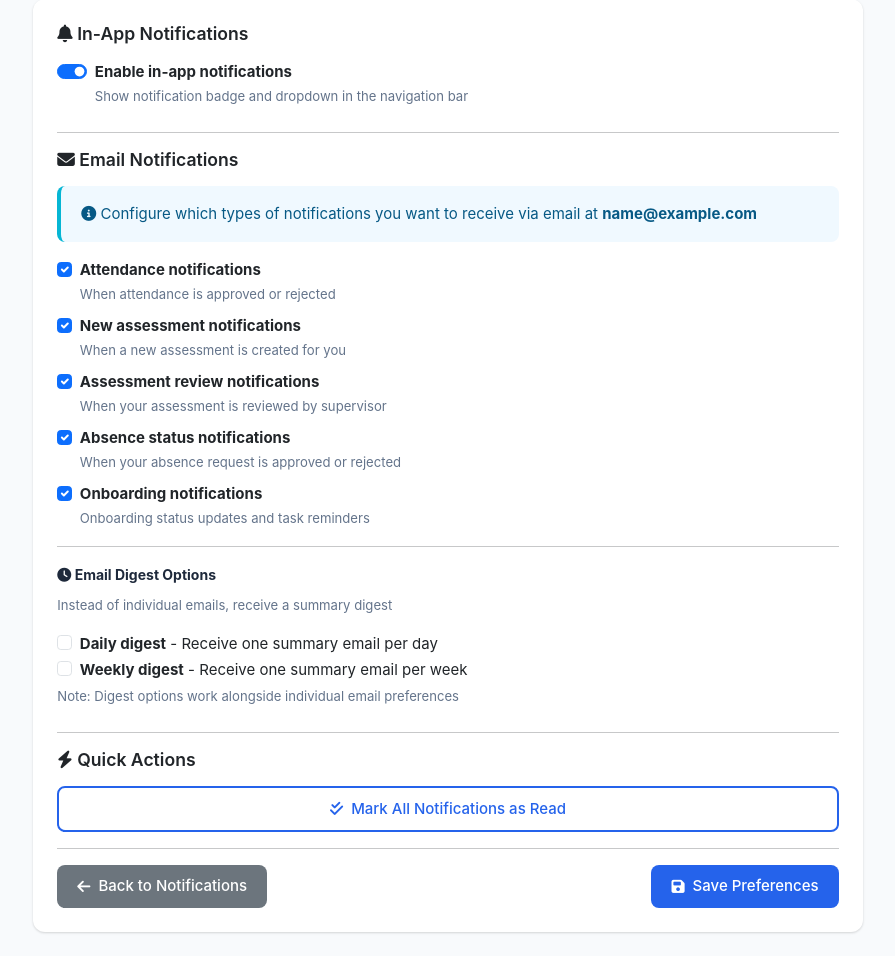
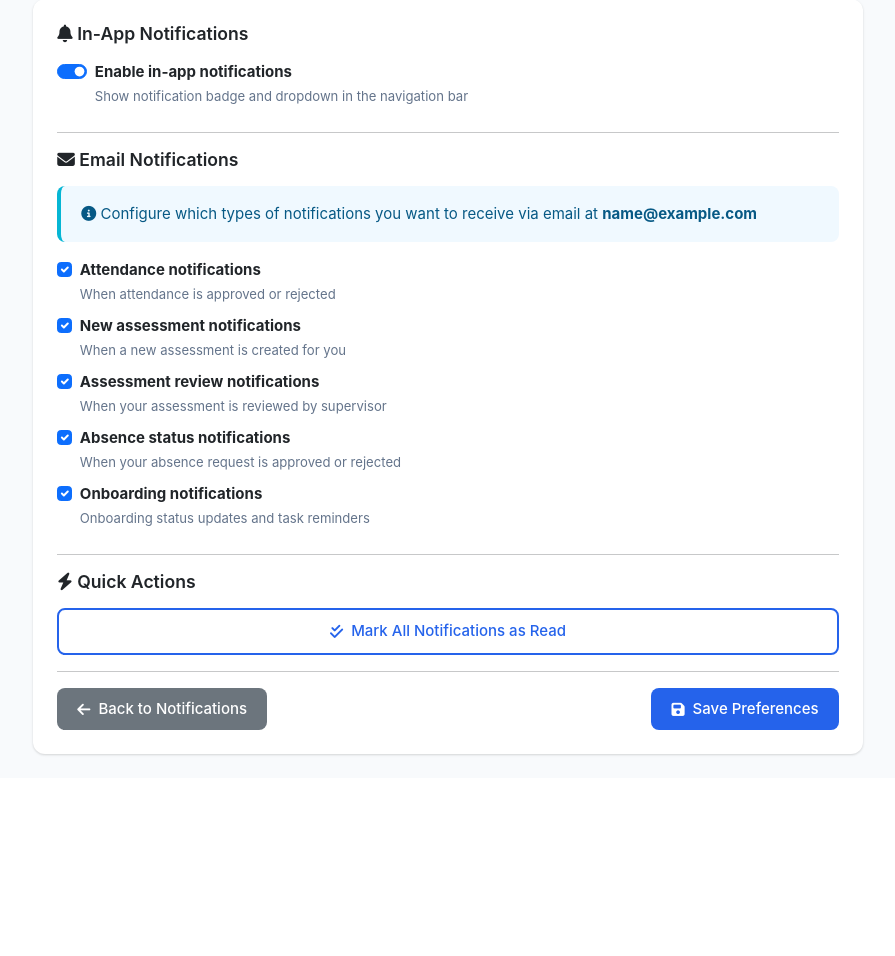
Before and after one commit to Frederick-Teye/InternshipManagementSystem, a Django app: page /notifications/preferences/ in a window 1280 px wide. Shown: the part 191-1147 px from the top of the page, without its empty margins (192-1087 px from the left). After the commit the page ends 947 px from the top, so only its background shows below. Run offline with Django 4.2, Linux system fonts and the light colour scheme; the visitor is signed in with stand-in values (Sample User, id 1); data comes from the database, SQL or seed files in the repository; data that the repository does not hold is empty.

Commit message:
Remove unimplemented email digest functionality from UI
🗑️ Clean up notification preferences interface:
- Removed 'Email Digest Options' section from preferences UI
- Removed daily digest and weekly digest checkboxes
- Removed digest form processing logic from preferences view

❌ Issues identified:
- Database fields exist (daily_digest, weekly_digest) but no backend logic
- No scheduled tasks to send digest emails
- No digest email templates
- No Celery tasks or cron jobs for digest generation
- Documentation incorrectly claimed digest feature was implemented

✅ Benefits:
- Cleaner preferences UI showing only working features
- No user confusion from non-functional options
- Accurate documentation reflecting actual capabilities
- Database fields preserved for future implementation

📚 Documentation updates:
- Fixed NOTIFICATION_SYSTEM_COMPLETED.md to remove digest from implemented features
- Digest functionality remains in 'Future Enhancements' section

🎯 Result: Notification preferences now only show functional email features

```diff
--- a/apps/notifications/views.py
+++ b/apps/notifications/views.py
@@ -109,10 +109,6 @@ def notification_preferences(request):
             request.POST.get("email_on_onboarding") == "on"
         )
 
-        # Update digest preferences
-        preferences.daily_digest = request.POST.get("daily_digest") == "on"
-        preferences.weekly_digest = request.POST.get("weekly_digest") == "on"
-
         preferences.save()
 
         messages.success(request, "✓ Notification preferences updated successfully!")
--- a/templates/notifications/preferences.html
+++ b/templates/notifications/preferences.html
@@ -97,31 +97,6 @@
                 <small class="text-muted">Onboarding status updates and task reminders</small>
               </label>
             </div>
-
-            <hr>
-
-            <div class="mb-3">
-              <label class="form-label"><strong><i class="fas fa-clock"></i> Email Digest Options</strong></label>
-              <p class="text-muted small">Instead of individual emails, receive a summary digest</p>
-
-              <div class="form-check">
-                <input class="form-check-input" type="checkbox"
-                       name="daily_digest" id="daily_digest"
-                       {% if preferences.daily_digest %}checked{% endif %}>
-                <label class="form-check-label" for="daily_digest">
-                  <strong>Daily digest</strong> - Receive one summary email per day
-                </label>
-              </div>
-              <div class="form-check">
-                <input class="form-check-input" type="checkbox"
-                       name="weekly_digest" id="weekly_digest"
-                       {% if preferences.weekly_digest %}checked{% endif %}>
-                <label class="form-check-label" for="weekly_digest">
-                  <strong>Weekly digest</strong> - Receive one summary email per week
-                </label>
-              </div>
-              <small class="text-muted">Note: Digest options work alongside individual email preferences</small>
-            </div>
           </div>
 
           <hr>
```
Also changed, not shown: NOTIFICATION_SYSTEM_COMPLETED.md (+0 -1 lines).
